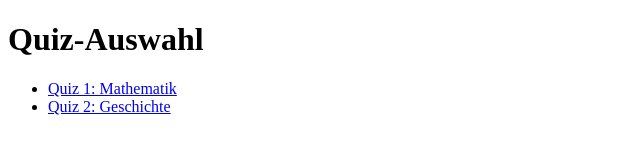
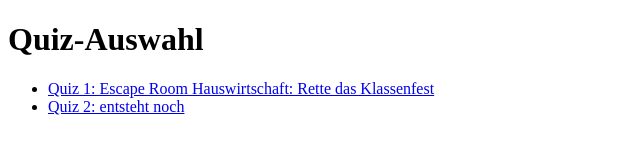
Before and after one commit to HerrLentzsch/Quiz-Website, a plain HTML site: page index.html in a window 1280 px wide. Shown: the whole page, without its empty margins (0-640 px from the left). Drawn offline with Linux system fonts and the light colour scheme.

Commit message:
Update quiz links and titles in index.html

```diff
--- a/index.html
+++ b/index.html
@@ -7,9 +7,10 @@
 <body>
   <h1>Quiz-Auswahl</h1>
   <ul>
-    <li><a href="quiz1.html">Quiz 1: Mathematik</a></li>
-    <li><a href="quiz2.html">Quiz 2: Geschichte</a></li>
+    <li><a href="quiz1.html">Quiz 1: Escape Room Hauswirtschaft: Rette das Klassenfest</a></li>
+    <li><a href="quiz2.html">Quiz 2: entsteht noch</a></li>
     <!-- weitere Quizzes -->
   </ul>
 </body>
+
 </html>
```
